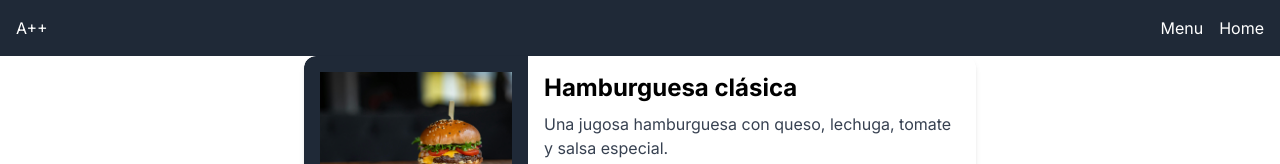
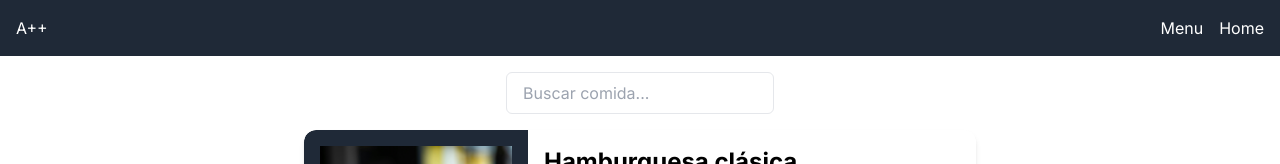
Before and after one commit to SantiagoYaitul/PWA-Restaurant, a Next.js app in the folder restaurant-react/: page /pages/Menu in a window 1280 px wide. Shown: the top 164 px of the page. Built offline with nearby package versions, Linux system fonts and the light colour scheme.

Commit message:
Se agrego el componente Search y funciona. Falta ordenar el codigo

```diff
--- a/restaurant-react/src/app/components/FoodList/FoodList.jsx
+++ b/restaurant-react/src/app/components/FoodList/FoodList.jsx
@@ -1,14 +1,21 @@
 "use client";
+import React, { useState, useEffect } from 'react';
 import useFoodHooks from "../../hooks/useFoodHooks";
 import FoodItem from "../FoodItem/FoodItem";
-
+import FoodSearch from "../FoodSearch/FoodSearch";
 
 export const FoodList = () => {
     const { foods } = useFoodHooks();
+    const [filteredFoods, setFilteredFoods] = useState([]);
+
+    useEffect(() => {
+        setFilteredFoods(foods);
+    }, [foods]);
 
     return (
         <div>
-            {foods.map((food) => (
+            <FoodSearch foods={foods} setFilteredFoods={setFilteredFoods} />
+            {filteredFoods.map((food) => (
                 <FoodItem key={food.id} food={food} />
             ))}
         </div>
--- /dev/null
+++ b/restaurant-react/src/app/components/FoodSearch/FoodSearch.jsx
@@ -0,0 +1,26 @@
+import React, { useState } from 'react';
+
+const FoodSearch = ({ foods, setFilteredFoods }) => {
+    const [searchTerm, setSearchTerm] = useState('');
+
+    const handleSearch = (e) => {
+        const term = e.target.value.toLowerCase();
+        setSearchTerm(term);
+        const filtered = term === '' ? foods : foods.filter(food => food.name.toLowerCase().includes(term));
+        setFilteredFoods(filtered);
+    };
+
+    return (
+        <div className="my-4 flex justify-center">
+            <input
+                type="text"
+                placeholder="Buscar comida..."
+                value={searchTerm}
+                onChange={handleSearch}
+                className="px-4 py-2 border rounded-md"
+            />
+        </div>
+    );
+};
+
+export default FoodSearch;
```
